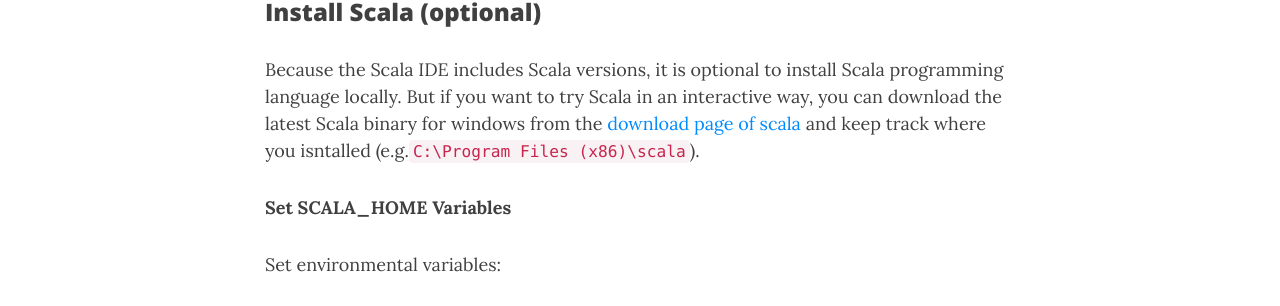
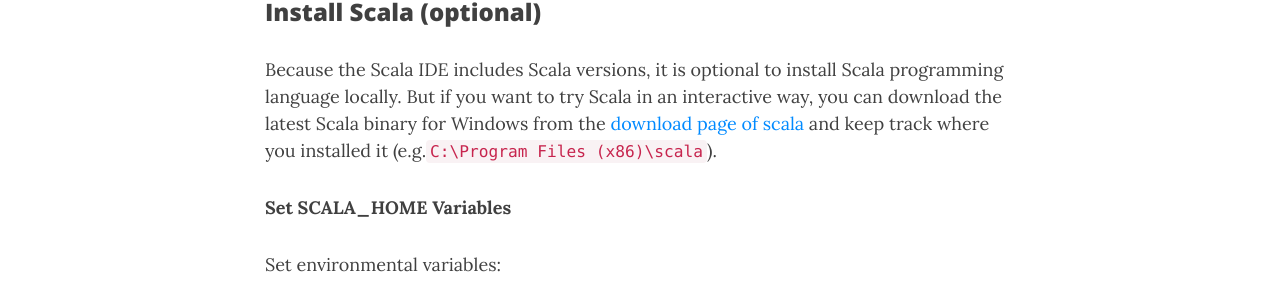
Before and after one commit to stonefl/stonefl.github.io, a Jekyll site: the page built from _posts/2018-04-17-set-up-scala-development-environment-for-apache-spark-in-standalone-mode.md, in a window 1280 px wide and 900 px high, scrolled down 1095 px. Shown: the part 202-508 px from the top of the window. Built offline with Jekyll 4.4.1, drawn with Linux system fonts in a browser that asks for light colours; nearby versions of some CDN libraries; comment, search, counter and statistics services are not loaded.

Commit message:
Update 2018-04-17-set-up-scala-development-environment-for-apache-spark-in-standalone-mode.md

```diff
--- a/_posts/2018-04-17-set-up-scala-development-environment-for-apache-spark-in-standalone-mode.md
+++ b/_posts/2018-04-17-set-up-scala-development-environment-for-apache-spark-in-standalone-mode.md
@@ -29,7 +29,7 @@
 
 ### Install Scala (optional)
 
-Because the Scala IDE includes Scala versions, it is optional to install Scala programming language locally. But if you want to try Scala in an interactive way, you can download the latest Scala binary for windows from the [download page of scala](http://www.scala-lang.org/download) and keep track where you isntalled (e.g.`C:\Program Files (x86)\scala`).
+Because the Scala IDE includes Scala versions, it is optional to install Scala programming language locally. But if you want to try Scala in an interactive way, you can download the latest Scala binary for Windows from the [download page of scala](http://www.scala-lang.org/download) and keep track where you installed it (e.g.`C:\Program Files (x86)\scala`).
 
 **Set SCALA_HOME Variables**
 
```
